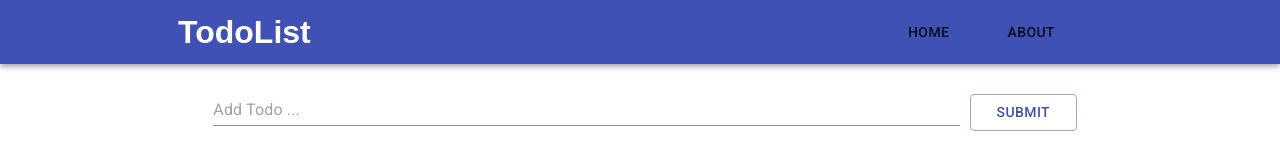
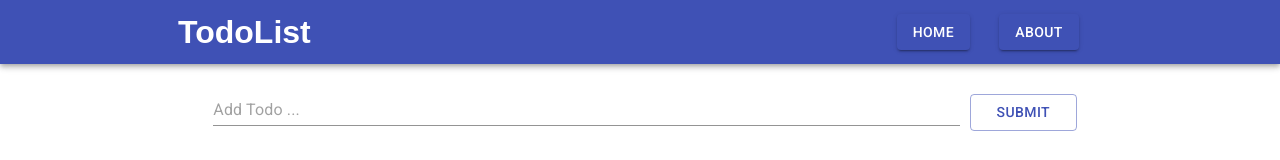
Before and after one commit to sabyanna/ReactTodoApp, a React (Create React App) app: page / in a window 1280 px wide. Shown: the top 160 px of the page. Built offline with nearby package versions, Linux system fonts and the light colour scheme; no server answers.

Commit message:
header buttons styled

```diff
--- a/src/components/layout/Header.js
+++ b/src/components/layout/Header.js
@@ -4,7 +4,6 @@ import Toolbar from '@material-ui/core/Toolbar'
 import Typography from '@material-ui/core/Typography'
 import Button from '@material-ui/core/Button';
 import Grid from '@material-ui/core/Grid';
-import { Link } from 'react-router-dom';
 
   export default function Header() {
 
@@ -27,15 +26,14 @@ import { Link } from 'react-router-dom';
                     </Grid>
 
                     <Grid item xs={1}>
-                        <Link to="/">
-                            <Button>Home</Button>
-                        </Link>
+                        <Button variant="contained" color="primary" to="/">Home</Button>
+
                     </Grid>
 
                     <Grid item xs={1}>
-                        <Link to="/about">
-                            <Button>About</Button>
-                        </Link>
+
+                        <Button variant="contained" color="primary" to="/about">About</Button>
+
                     </Grid>
                 </Grid>
             </Toolbar>
```
